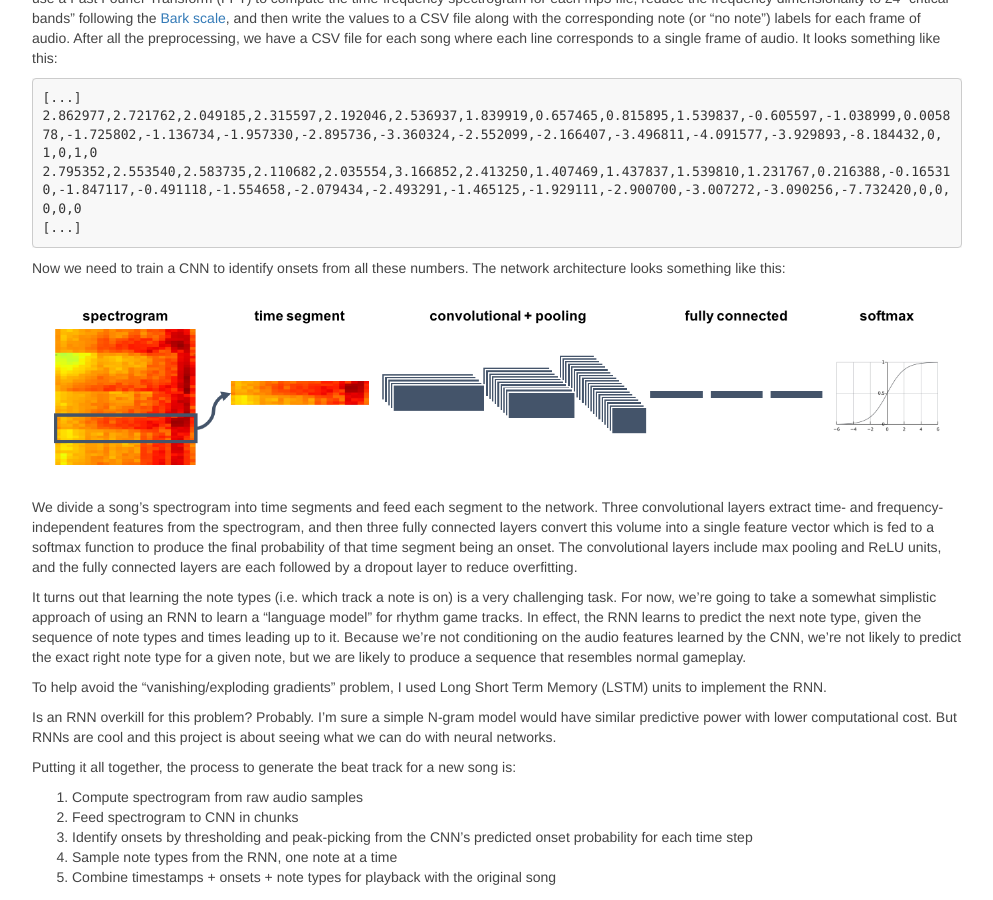
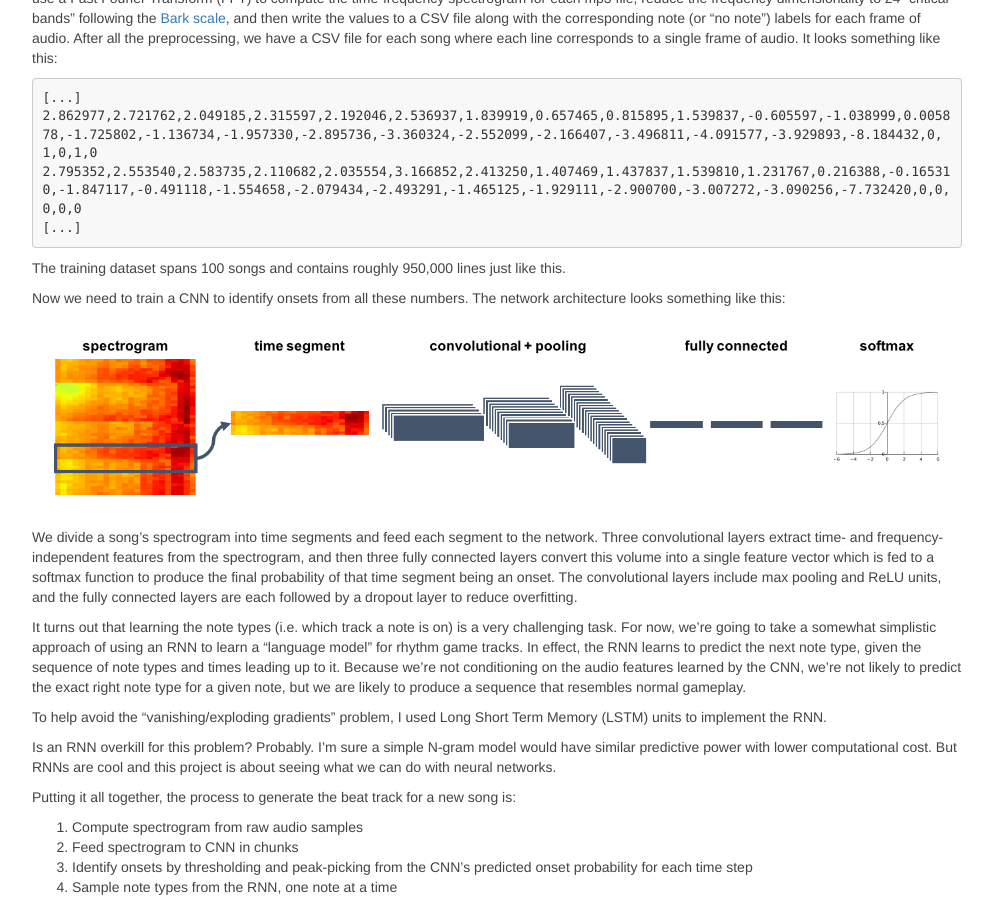
Before and after one commit to tmullaney/tmullaney.github.io, a Jekyll site: the page built from _posts/2016-08-01-deep-learning-beat-detection.markdown, in a window 1280 px wide and 900 px high, scrolled down 1937 px. Shown: the whole window, without its empty margins (143-1136 px from the left). Built offline with Jekyll 4.4.1, drawn with Linux system fonts in a browser that asks for light colours.

Commit message:
add training size info

````diff
--- a/_posts/2016-08-01-deep-learning-beat-detection.markdown
+++ b/_posts/2016-08-01-deep-learning-beat-detection.markdown
@@ -51,6 +51,8 @@ But before any of that, we need to preprocess the raw data (~480 mp3 files and c
 [...]
 ```
 
+The training dataset spans 100 songs and contains roughly 950,000 lines just like this.
+
 Now we need to train a CNN to identify onsets from all these numbers. The network architecture looks something like this:
 
 ![](/img/cnn-diagram.png){:class="img-responsive img-container"}
@@ -87,14 +89,12 @@ CNN
  * Dropout probability
  * Learning rate
 
-
 RNN
 
  * Number of LSTM layers
  * Size of LSTM layers
  * Number of steps to backpropagate
  * Learning rate
-
 
 After finding the "best" set of hyperparameters, it's time to optimize the model as much as possible and let it train for a while. On my CPU, 40 epochs of training the CNN over 100 songs took about 6 hours. I tried using GPU spot instances on AWS, but decided after a few runs that the relatively minor improvements in training time were outweighed by the new costs of renting the instances (and dealing with random shutdowns). For the RNN, I trained for 100 epochs (about 5 hours).
 
````
